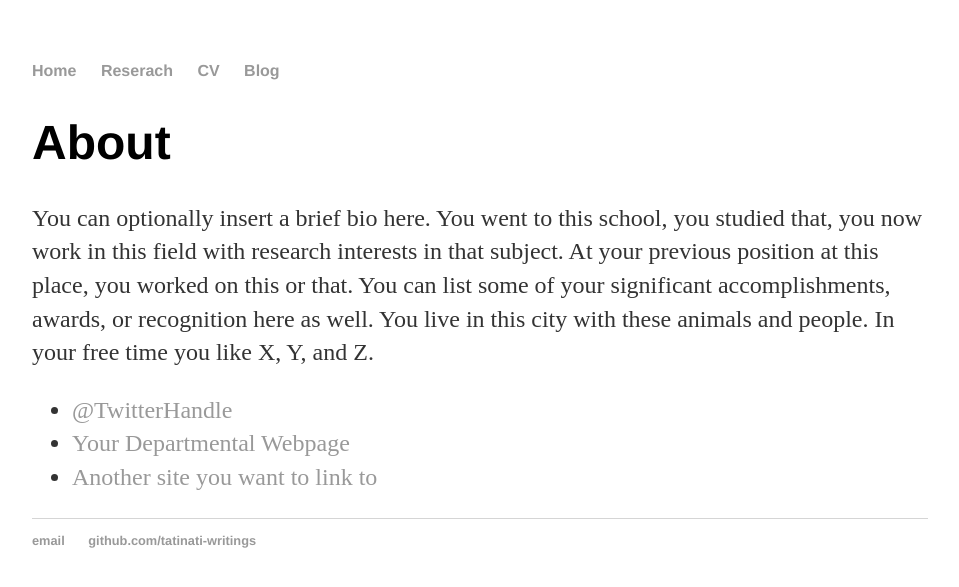
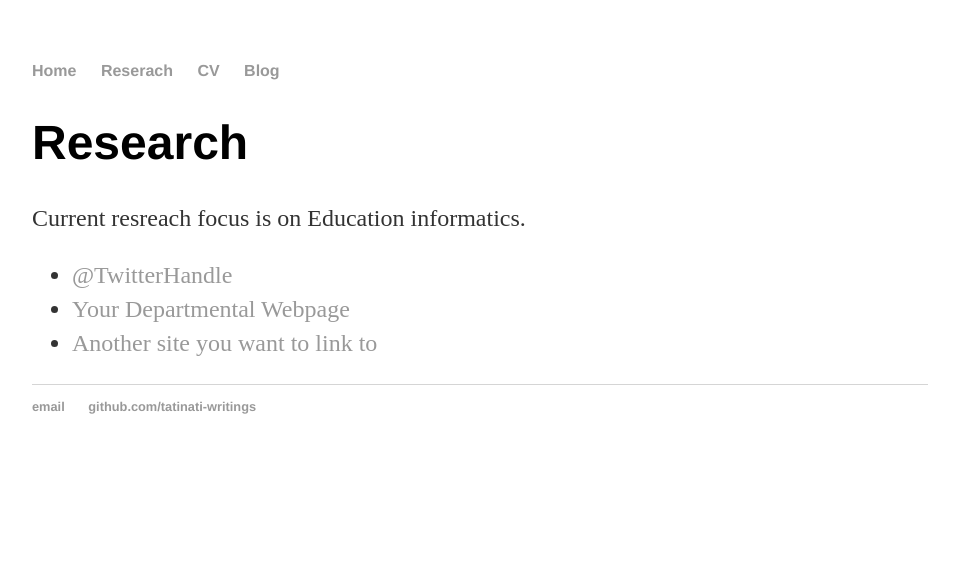
Before and after one commit to tatinati-writings/tatinati-writings.github.io, a Jekyll site: the page built from about/index.html, in a window 1280 px wide. Shown: the top 587 px of the page, without its empty margins (160-1119 px from the left). Built offline with Jekyll 4.4.1, drawn with Linux system fonts in a browser that asks for light colours.

Commit message:
Update index.html
updating reserach tab

```diff
--- a/about/index.html
+++ b/about/index.html
@@ -4,8 +4,8 @@ title: About Hank Quinlan
 ---
 
 		<div class="about">
-			<h1>About</h1>
-			<p>You can optionally insert a brief bio here. You went to this school, you studied that, you now work in this field with research interests in that subject. At your previous position at this place, you worked on this or that. You can list some of your significant accomplishments, awards, or recognition here as well. You live in this city with these animals and people. In your free time you like X, Y, and Z.</p>
+			<h1>Research</h1>
+			<p>Current resreach focus is on Education informatics. </p>
 
 			<ul class="contacts">
 				<li><a href="#">@TwitterHandle</a></li>
```
